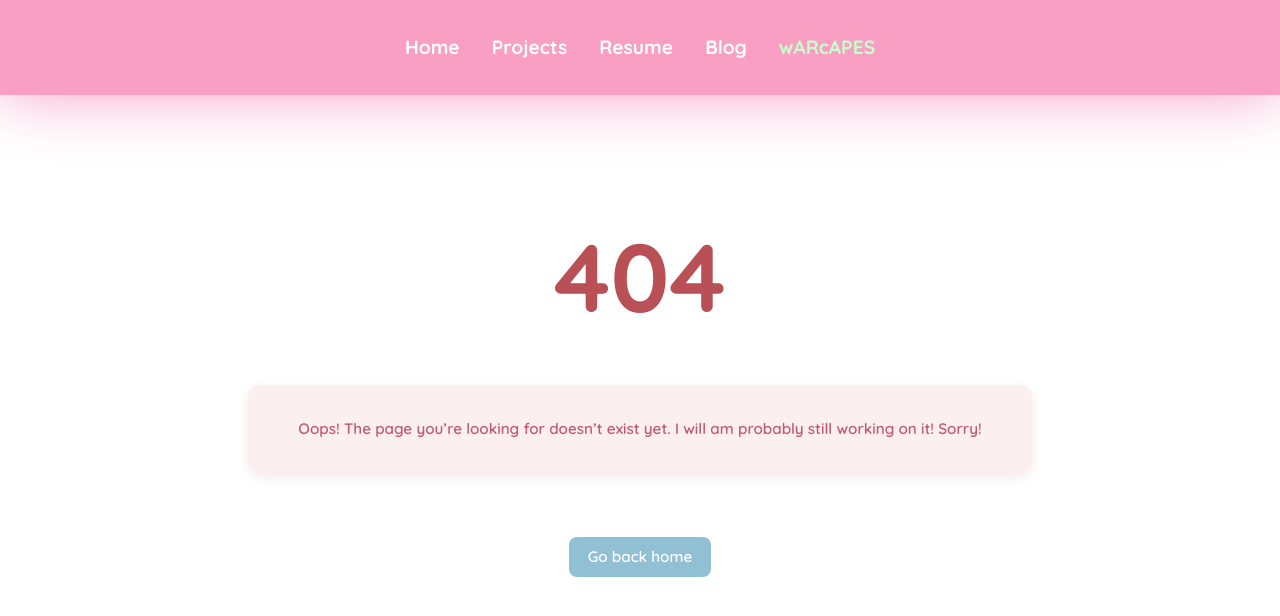
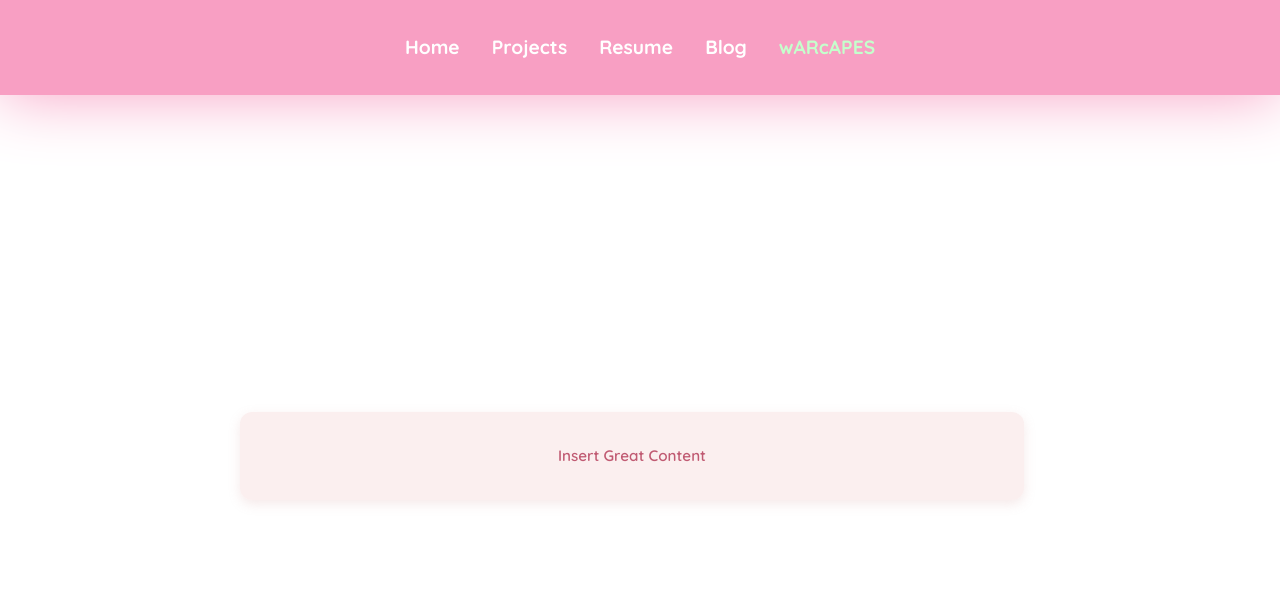
Before and after one commit to GummyBearAmnesia/portfolio-website, a React (Vite) app in the folder my-portfolio/: page /blog/post-1 in a window 1280 px wide. Before the commit this address had no page. Shown: the top 616 px of the page. Built offline with nearby package versions, Linux system fonts and the light colour scheme.

Commit message:
Initial blog setup

```diff
--- a/my-portfolio/src/App.jsx
+++ b/my-portfolio/src/App.jsx
@@ -1,4 +1,6 @@
 import { BrowserRouter as Router, Routes, Route } from 'react-router-dom';
+
+// Main pages and components
 import Header from './components/Header.jsx';
 import Home from './pages/Home.jsx';
 import Projects from './pages/Projects.jsx';
@@ -6,6 +8,11 @@ import Resume from './pages/Resume.jsx'
 import Blog from './pages/Blog.jsx';
 import Warcapes from './pages/Warcapes.jsx';
 import NotFound from './pages/NotFound.jsx';
+
+// Many Blog Posts
+import Blog1 from './assets/blogs/post-1.jsx';
+
+// css files
 import './App.css'
 
 function App() {
@@ -20,6 +27,9 @@ function App() {
         <Route path="/blog" element={<Blog />} />
         <Route path="/warcapes" element={<Warcapes />} />
 
+        {/* many blog pages */}
+        <Route path="/blog/post-1" element={<Blog1 />} />
+
         {/* Catch-all 404 */}
         <Route path="*" element={<NotFound />} />
       </Routes>
--- /dev/null
+++ b/my-portfolio/src/assets/blogs/post-1.jsx
@@ -0,0 +1,11 @@
+export default function Blog1() {
+  return (
+    <div className="Blog1">
+        <div className="columns">
+            <div className="column">
+                <p> Insert Great Content </p>
+            </div>
+        </div>
+    </div>
+    );
+}
```
